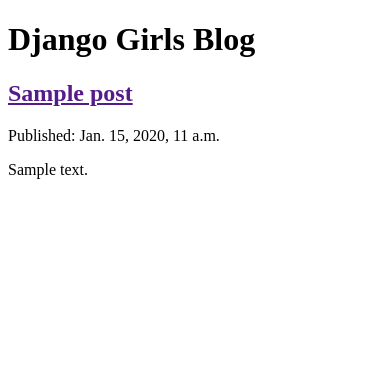
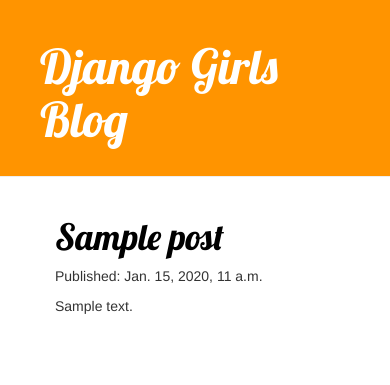
Before and after one commit to heldinz/django-girls-tutorial-blog, a Django app: template blog/templates/blog/post_list.html in a window 390 px wide. Shown: the top 385 px of the page. Run offline with Django 3.2, Linux system fonts and the light colour scheme; the template is opened without the code that fills it: values that come from a table or form of the project are taken from there, others are empty; tables that the repository leaves empty hold one stand-in row (values such as "Sample post"); some libraries are stand-ins or nearby versions.

Commit message:
Added view and template for blog post detail page plus CSS for the site

```diff
--- /dev/null
+++ b/blog/static/css/blog.css
@@ -0,0 +1,47 @@
+.page-header {
+    background-color: #ff9400;
+    margin-top: 0;
+    padding: 20px 20px 20px 40px;
+}
+
+.page-header h1, .page-header h1 a, .page-header h1 a:visited, .page-header h1 a:active {
+    color: #ffffff;
+    font-size: 36pt;
+    text-decoration: none;
+}
+
+.content {
+    margin-left: 40px;
+}
+
+h1, h2, h3, h4 {
+    font-family: 'Lobster', cursive;
+}
+
+.date {
+    float: right;
+    color: #828282;
+}
+
+.save {
+    float: right;
+}
+
+.post-form textarea, .post-form input {
+    width: 100%;
+}
+
+.top-menu, .top-menu:hover, .top-menu:visited {
+    color: #ffffff;
+    float: right;
+    font-size: 26pt;
+    margin-right: 20px;
+}
+
+.post {
+    margin-bottom: 70px;
+}
+
+.post h1 a, .post h1 a:visited {
+    color: #000000;
+}
--- /dev/null
+++ b/blog/templates/blog/base.html
@@ -0,0 +1,27 @@
+{% load staticfiles %}
+
+<!DOCTYPE html>
+<html>
+<head>
+	<title>Django Girls Blog</title>
+
+	<link href="http://fonts.googleapis.com/css?family=Lobster&amp;subset=latin,latin-ext" rel="stylesheet" type="text/css">
+
+	<link rel="stylesheet" href="//maxcdn.bootstrapcdn.com/bootstrap/3.2.0/css/bootstrap.min.css">
+	<link rel="stylesheet" href="//maxcdn.bootstrapcdn.com/bootstrap/3.2.0/css/bootstrap-theme.min.css">
+	<link rel="stylesheet" href="{% static "css/blog.css" %}">
+</head>
+<body>
+    <div class="page-header">
+        <h1><a href="/">Django Girls Blog</a></h1>
+    </div>
+    <div class="content container">
+        <div class="row">
+            <div class="col-md-8">
+            {% block content %}
+            {% endblock %}
+            </div>
+        </div>
+    </div>
+</body>
+</html>
--- a/blog/templates/blog/post_list.html
+++ b/blog/templates/blog/post_list.html
@@ -1,20 +1,11 @@
-<!DOCTYPE html>
-<html>
-<head>
-	<title>Django Girls Blog</title>
-</head>
-<body>
-	<header>
-		<h1>Django Girls Blog</h1>
-	</header>
-	<div role="main">
-		{% for post in posts %}
-		<div class="post">
-			<h2><a href="">{{ post.title }}</a></h2>
-			<p>Published: {{ post.published_date }}</p>
-			<p class="post--extract">{{ post.text|linebreaks }}</p>
-		</div>
-		{% endfor %}
+{% extends "blog/base.html" %}
+
+{% block content %}
+	{% for post in posts %}
+	<div class="post">
+		<h1><a href="{% url "post_detail" pk=post.pk %}">{{ post.title }}</a></h1>
+		<p>Published: {{ post.published_date }}</p>
+		<p>{{ post.text|linebreaks }}</p>
 	</div>
-</body>
-</html>
+	{% endfor %}
+{% endblock content %}
--- a/blog/urls.py
+++ b/blog/urls.py
@@ -2,5 +2,6 @@
 from . import views
 
 urlpatterns = [
-	url(r'^$', views.post_list, name='post_list')
+	url(r'^$', views.post_list, name='post_list'),
+	url(r'^post/(?P<pk>[0-9]+)/$', views.post_detail, name='post_detail')
 ]
--- a/blog/views.py
+++ b/blog/views.py
@@ -1,7 +1,11 @@
-from django.shortcuts import render
+from django.shortcuts import render, get_object_or_404
 from django.utils import timezone
 from .models import Post
 
 def post_list(request):
 	posts = Post.objects.filter(published_date__lte=timezone.now()).order_by('published_date').reverse()
 	return render(request, 'blog/post_list.html', {'posts': posts})
+
+def post_detail(request, pk):
+	post = get_object_or_404(Post, pk=pk)
+	return render(request, 'blog/post_detail.html', {'post': post})
```
Also changed, not shown: blog/templates/blog/post_detail.html (added, +13 -0 lines).
